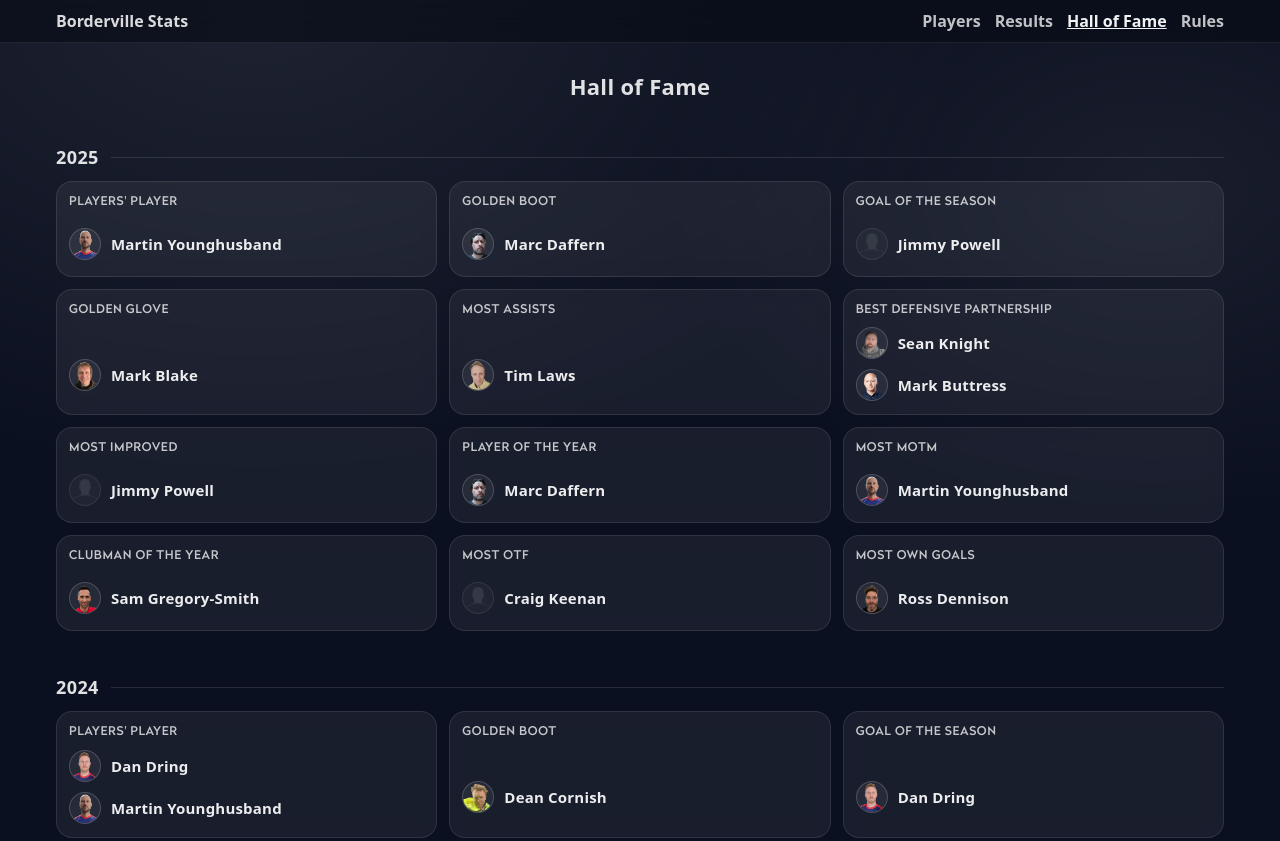
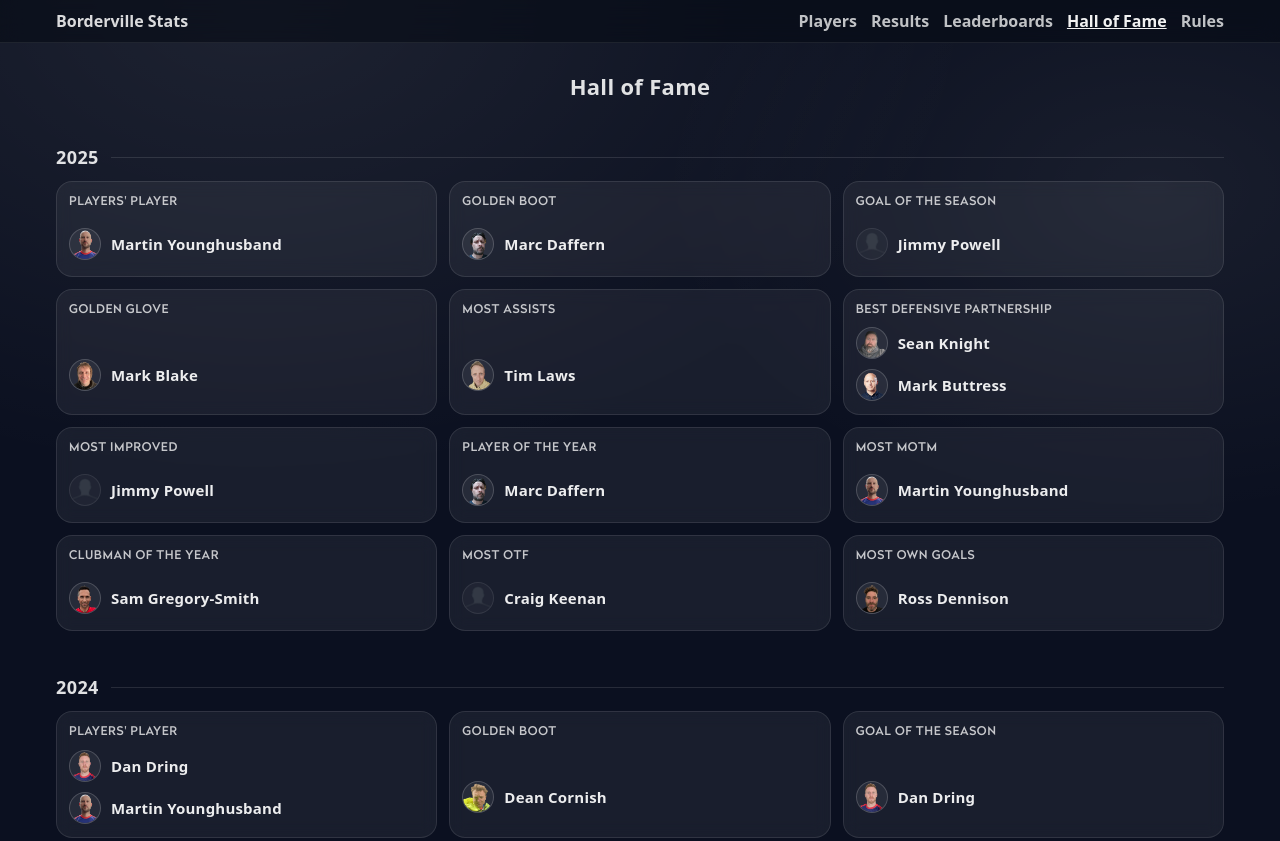
Before and after one commit to sharklaar/borderville-stats, a plain HTML site: page hall-of-fame.html in a window 1280 px wide. Shown: the top 841 px of the page. Drawn offline with Linux system fonts and the light colour scheme; a web font is replaced by a local one.

Commit message:
stupid things

```diff
--- a/hall-of-fame.html
+++ b/hall-of-fame.html
@@ -163,6 +163,7 @@
       <nav id="topbarLinks" class="topbar__links">
         <a href="index.html">Players</a>
         <a href="results.html">Results</a>
+        <a href="leaderboards.html">Leaderboards</a>
         <a href="hall-of-fame.html" aria-current="page">Hall of Fame</a>
         <a href="rules.html">Rules</a>
       </nav>
```
